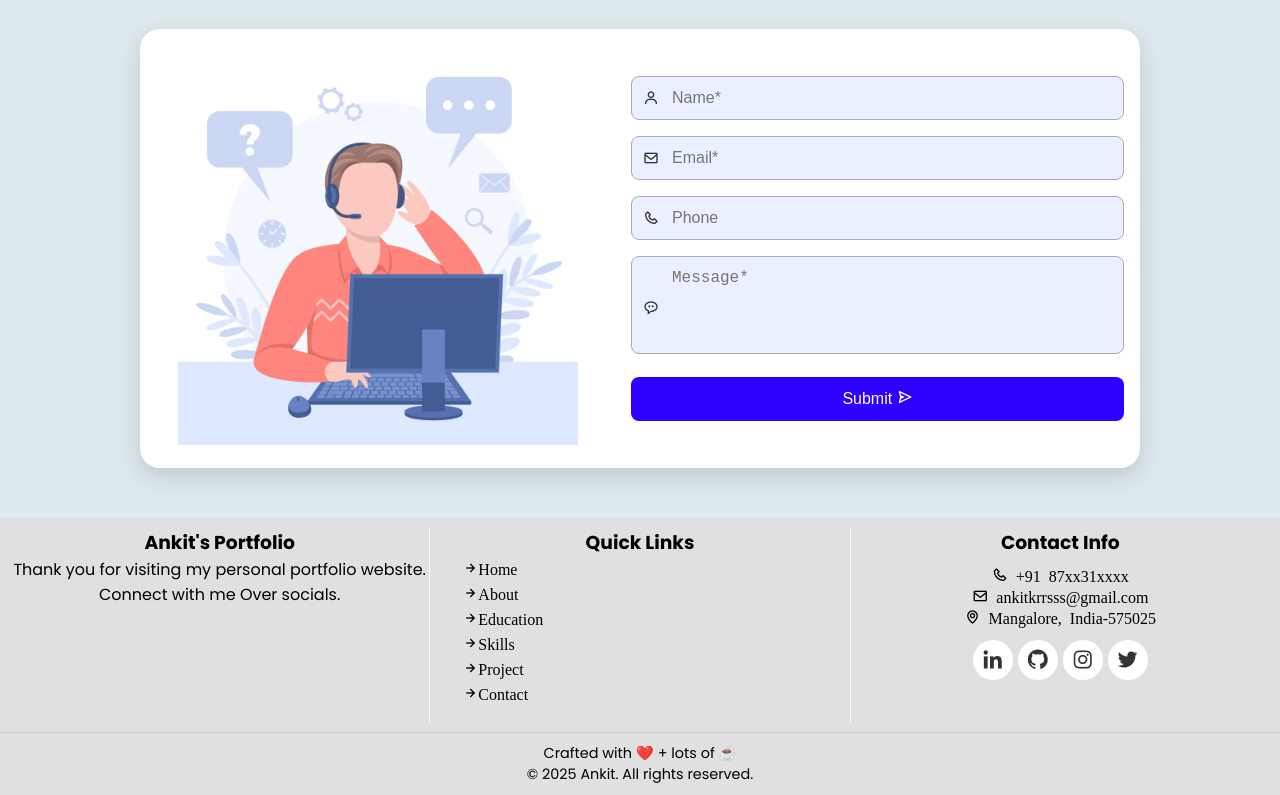
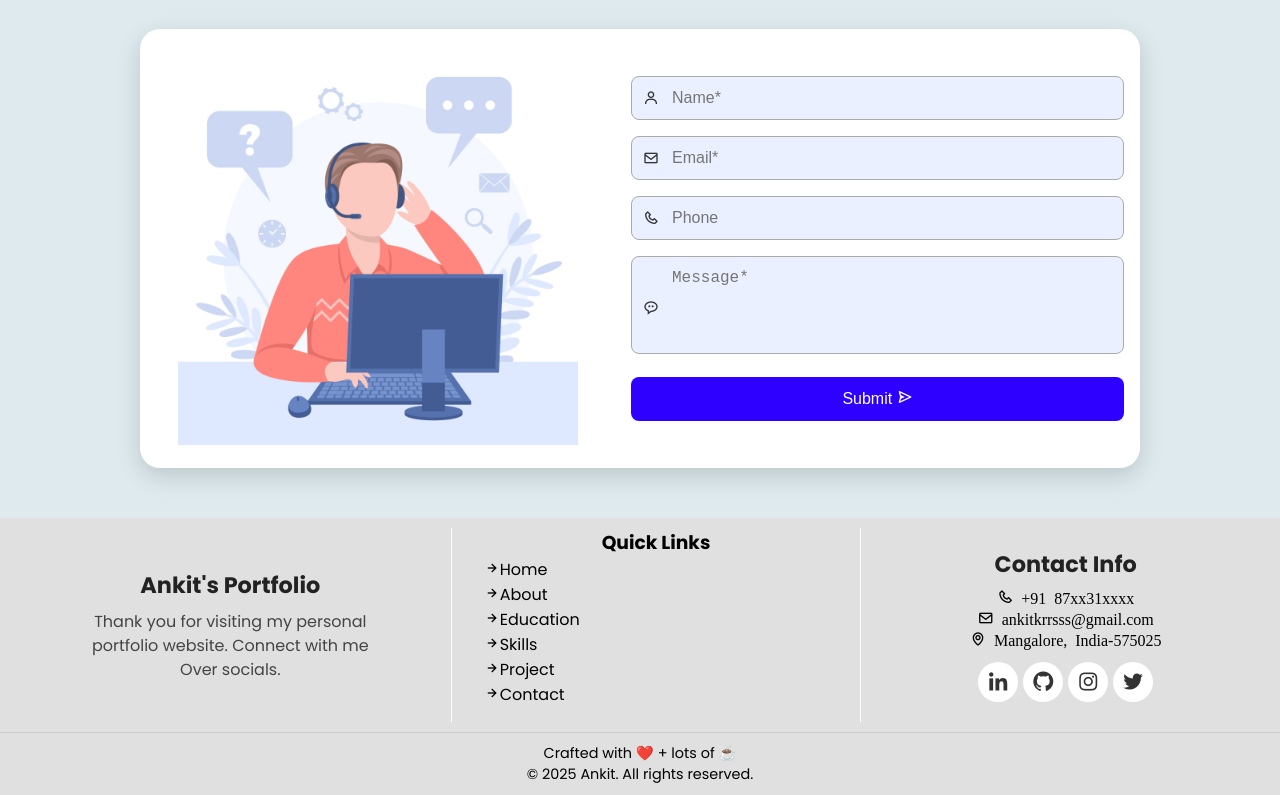
Before and after one commit to Ankit0saw/portfolio-site, a plain HTML site: page index.html in a window 1280 px wide. Shown: the part 3091-3886 px from the top of the page. Drawn offline with nearby package versions, Linux system fonts and the light colour scheme.

Commit message:
footer items were aligned perfectly

```diff
--- a/index.html
+++ b/index.html
@@ -229,12 +229,12 @@
         <div class="foot-mid">
             <h3>Quick Links</h3>
             <div class="link-items">
-                <a href="#"><i class="bx bx-right-arrow-alt">Home</i></a>
-                <a href="#"><i class="bx bx-right-arrow-alt">About</i></a>
-                <a href="#"><i class="bx bx-right-arrow-alt">Education</i></a>
-                <a href="#"><i class="bx bx-right-arrow-alt">Skills</i></a>
-                <a href="#"><i class="bx bx-right-arrow-alt">Project</i></a>
-                <a href="#"><i class="bx bx-right-arrow-alt">Contact</i></a>
+                <a href="#"><i class="bx bx-right-arrow-alt"></i>Home</a>
+                <a href="#"><i class="bx bx-right-arrow-alt"></i>About</a>
+                <a href="#"><i class="bx bx-right-arrow-alt"></i>Education</a>
+                <a href="#"><i class="bx bx-right-arrow-alt"></i>Skills</a>
+                <a href="#"><i class="bx bx-right-arrow-alt"></i>Project</a>
+                <a href="#"><i class="bx bx-right-arrow-alt"></i>Contact</a>
             </div>
         </div>
 
--- a/style.css
+++ b/style.css
@@ -602,6 +602,23 @@ footer > div {
 .foot-left{
     display: flex;
     flex-direction: column;
+    align-items: center;
+    justify-content: center;
+    padding: 0 1rem;
+}
+
+.foot-left h3 {
+  font-size: 1.4rem;
+  margin-bottom: 8px;
+  color: #222;
+}
+
+.foot-left p {
+  font-size: 1rem;
+  line-height: 1.5;
+  color: #444;
+  margin: 0;
+  max-width: 300px;
 }
 
 .foot-mid{
@@ -619,19 +636,37 @@ footer > div {
     }
 }
 
+.link-items a:hover{
+    font-weight:500;
+    font-size: 1.2rem;
+}
+
 .foot-right{
-    margin-bottom: 15px;
+    display: flex;
+    flex-direction: column;
+    align-items: center;
+    justify-content: center;
     .contact-links{
         display: flex;
         flex-direction: column;
         align-items: center;
         margin-bottom: 10px;
-        margin-top: 10px;
         i{
             margin-bottom: 5px;
             font-size: 1rem;
         }
     }
+    h3{
+        font-size: 1.4rem;
+        margin-bottom: 8px;
+        color: #222;
+    }
+
+}
+
+.contact-links i:hover{
+    font-weight:550;
+    font-size: 1.1rem;
 }
 
 .social-links {
@@ -656,6 +691,10 @@ footer > div {
 
 .social-links i{
     font-size: 1.5rem;
+}
+
+.social-links i:hover{
+    font-size: 2rem;
 }
 
 .end-line {
```
